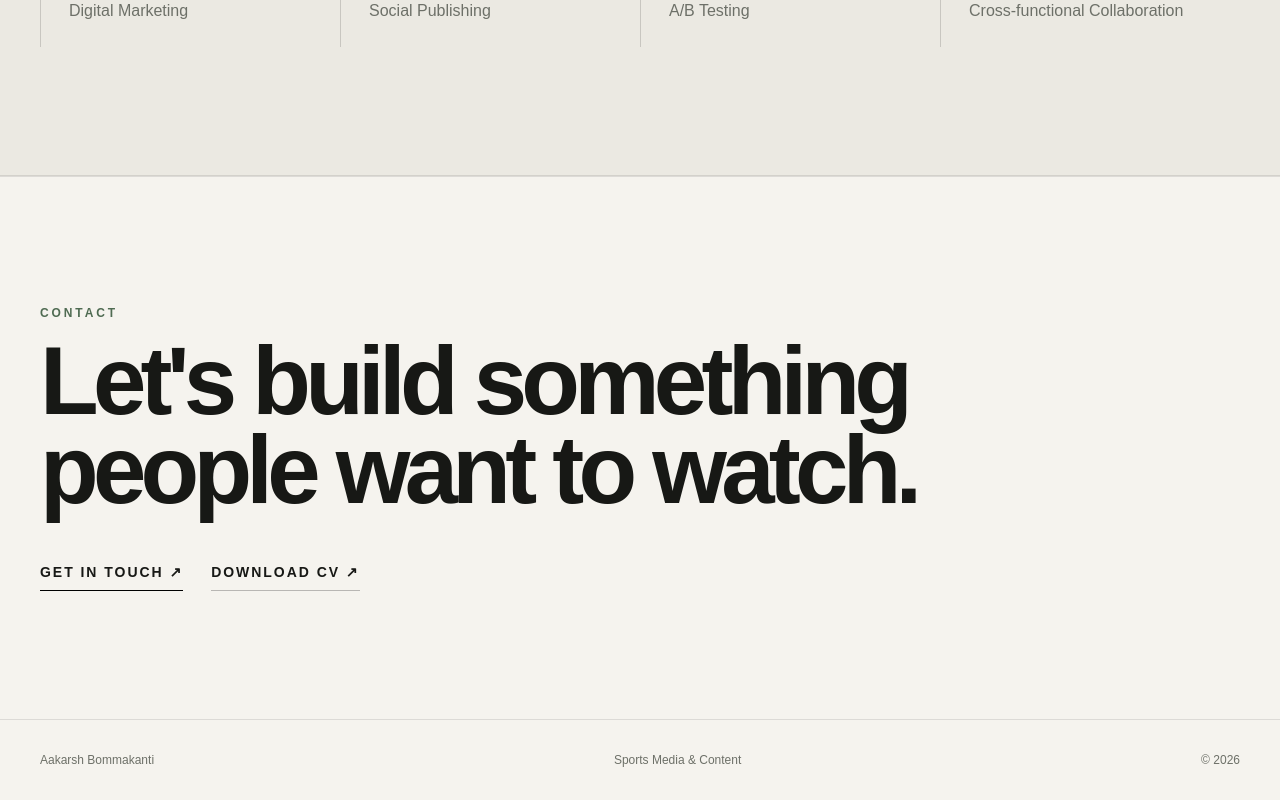
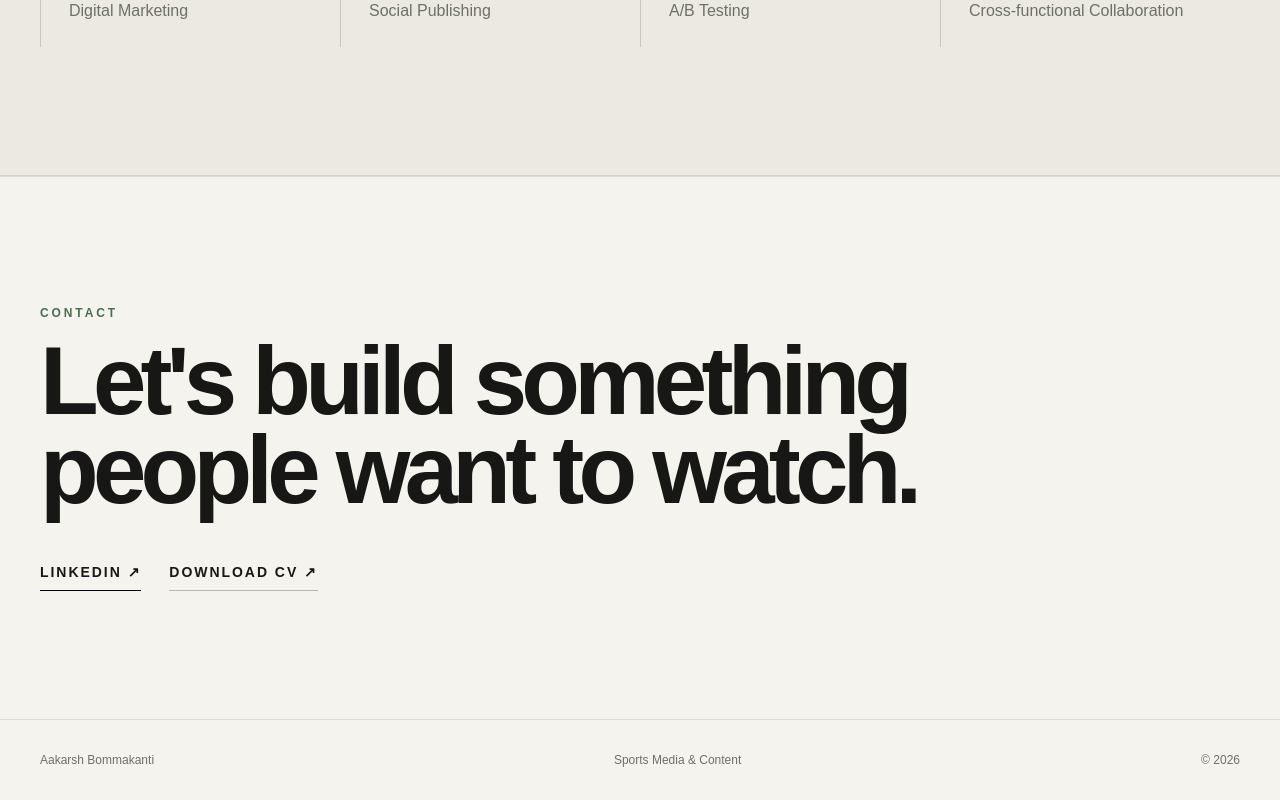
Before and after one commit to AakarshBot/aakars-portfolio-v2, a Next.js app: page / in a window 1280 px wide. Shown: the part 6018-6818 px from the top of the page. Built offline with nearby package versions, Linux system fonts and the light colour scheme.

Commit message:
fix: use verified public contact destinations

```diff
--- a/src/components/Contact.tsx
+++ b/src/components/Contact.tsx
@@ -1,4 +1,6 @@
 import { SectionLabel } from "./SectionLabel";
+
+const resumeUrl = "https://raw.githubusercontent.com/AakarshBot/aakars-portfolio-new/main/public/AakarshBommakanti-Resume.pdf";
 
 export function Contact() {
   return (
@@ -7,8 +9,8 @@ export function Contact() {
         <SectionLabel>Contact</SectionLabel>
         <h2 className="max-w-5xl text-6xl font-semibold leading-[0.92] tracking-[-0.06em] md:text-8xl">Let&apos;s build something people want to watch.</h2>
         <div className="mt-12 flex flex-wrap gap-7">
-          <a className="border-b border-black pb-2 text-sm font-semibold uppercase tracking-[0.14em]" href="mailto:hello@aakarshbommakanti.com">Get in touch ↗</a>
-          <a className="border-b border-black/25 pb-2 text-sm font-semibold uppercase tracking-[0.14em] text-[var(--muted)]" href="/AakarshBommakanti-Resume.pdf">Download CV ↗</a>
+          <a className="border-b border-black pb-2 text-sm font-semibold uppercase tracking-[0.14em]" href="https://www.linkedin.com/in/aakarsh-bommakanti/" target="_blank" rel="noreferrer">LinkedIn ↗</a>
+          <a className="border-b border-black/25 pb-2 text-sm font-semibold uppercase tracking-[0.14em] text-[var(--muted)]" href={resumeUrl} target="_blank" rel="noreferrer">Download CV ↗</a>
         </div>
       </div>
     </section>
```
